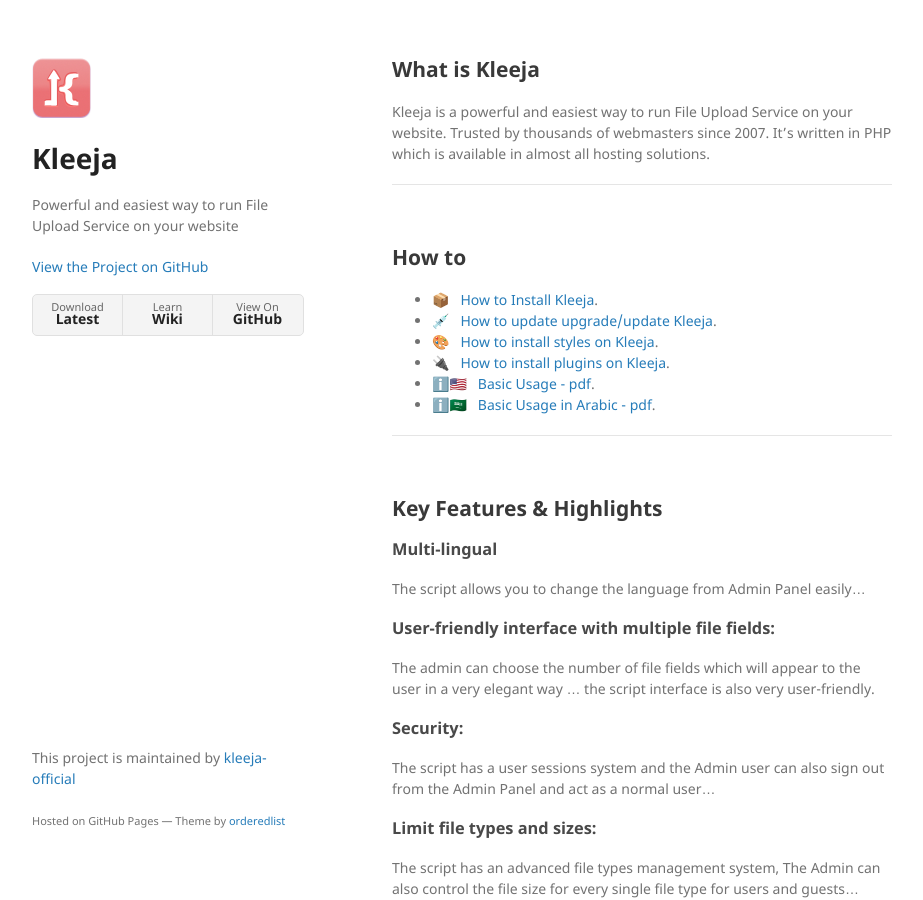
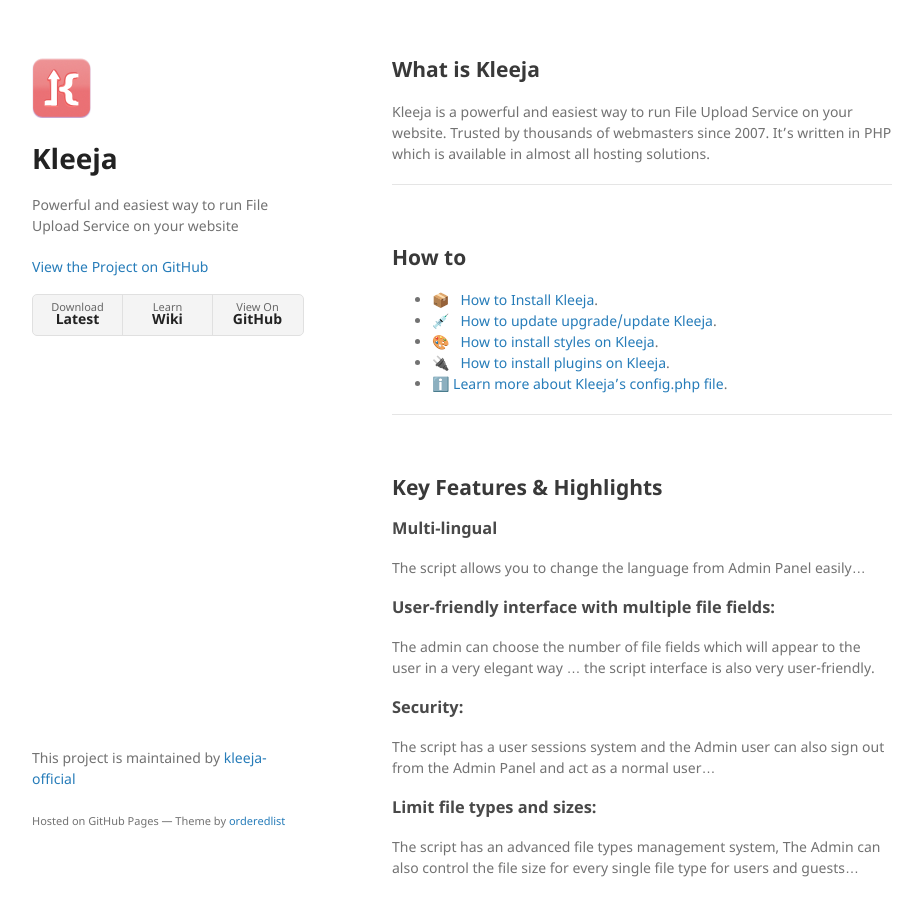
Before and after one commit to kleeja-official/website, a Jekyll site: the page built from index.md, in a window 1280 px wide and 900 px high. Shown: the whole window, without its empty margins (178-1101 px from the left). Built offline with Jekyll 4.4.1, drawn with Linux system fonts in a browser that asks for light colours; our own code applies the rules of GitHub Pages for plain Markdown files.

Commit message:
add link to wiki config page

```diff
--- a/index.md
+++ b/index.md
@@ -15,8 +15,7 @@
 *  💉  &nbsp; [How to update upgrade/update Kleeja](https://github.com/kleeja-official/kleeja/wiki/How-to-update-upgrade-Kleeja).
 *   🎨  &nbsp; [How to install styles on Kleeja](https://github.com/kleeja-official/kleeja/wiki/How-to-install-styles-on-Kleeja).
 *   🔌  &nbsp; [How to install plugins on Kleeja](https://github.com/kleeja-official/kleeja/wiki/How-to-install-plugins-on-Kleeja).
-*   ℹ️🇺🇸 &nbsp; [Basic Usage - pdf](./How To.pdf).
-*   ℹ️🇸🇦 &nbsp; [Basic Usage in Arabic - pdf](./تعليمات الإستخدام.pdf).
+*   ℹ️ [Learn more about Kleeja's config.php file](https://github.com/kleeja-official/kleeja/wiki/config.php-file).
 
 
 ___
```
Also changed, not shown: 2 other files.
